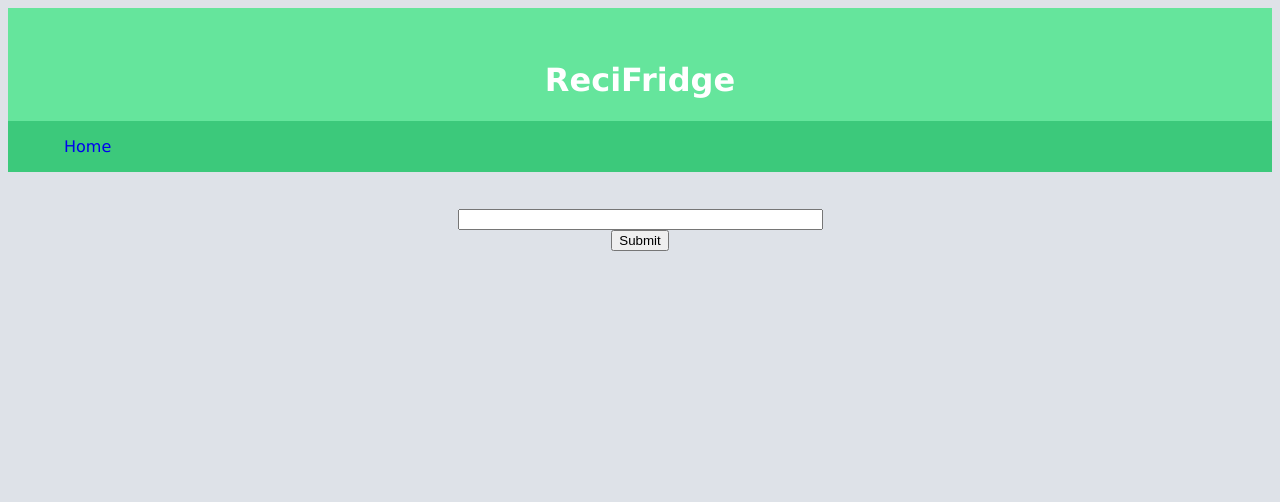
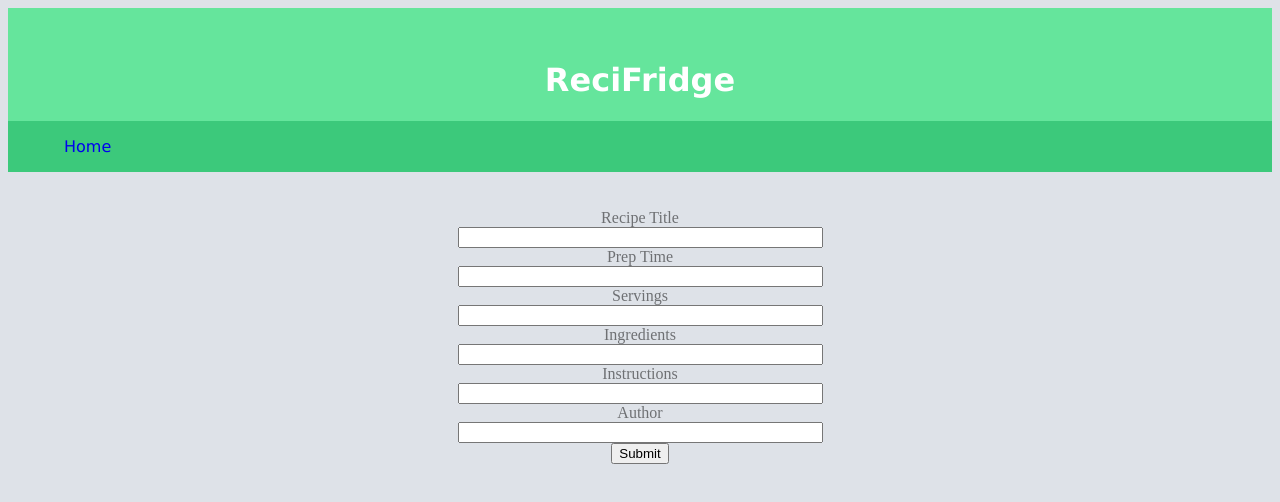
Before and after one commit to Ivani451/FridgeList, a React (Create React App) app in the folder client/: page /recipe/new in a window 1280 px wide. Shown: the top 502 px of the page. Built offline with nearby package versions, Linux system fonts and the light colour scheme.

Commit message:
added/modified redux-form fields

```diff
--- a/client/src/App.scss
+++ b/client/src/App.scss
@@ -77,3 +77,7 @@ form {
     }
   }
 }
+
+label {
+  opacity: 0.5;
+}
--- a/client/src/containers/RecipeField.js
+++ b/client/src/containers/RecipeField.js
@@ -1,8 +1,10 @@
 import React from "react";
 
-export default ({ input }) => {
+// "input" is destructured from the props passed in by the redux-form "Field" component
+export default ({ input, label }) => {
   return (
     <div>
+      <label>{label}</label> <br />
       <input {...input} />
     </div>
   );
--- a/client/src/containers/RecipeForm.js
+++ b/client/src/containers/RecipeForm.js
@@ -2,11 +2,47 @@ import React, { Component } from "react";
 import { reduxForm, Field } from "redux-form";
 import RecipeField from "./RecipeField";
 
+// Setting up forms using redux-form
 class RecipeForm extends Component {
   renderFields() {
     return (
       <div>
-        <Field type="text" name="title" component={RecipeField} />
+        <Field
+          label="Recipe Title"
+          type="text"
+          name="title"
+          component={RecipeField}
+        />
+        <Field
+          label="Prep Time"
+          type="text"
+          name="prep"
+          component={RecipeField}
+        />
+        <Field
+          label="Servings"
+          type="text"
+          name="servings"
+          component={RecipeField}
+        />
+        <Field
+          label="Ingredients"
+          type="text"
+          name="ingredients"
+          component={RecipeField}
+        />
+        <Field
+          label="Instructions"
+          type="text"
+          name="instructions"
+          component={RecipeField}
+        />
+        <Field
+          label="Author"
+          type="text"
+          name="author"
+          component={RecipeField}
+        />
       </div>
     );
   }
```
